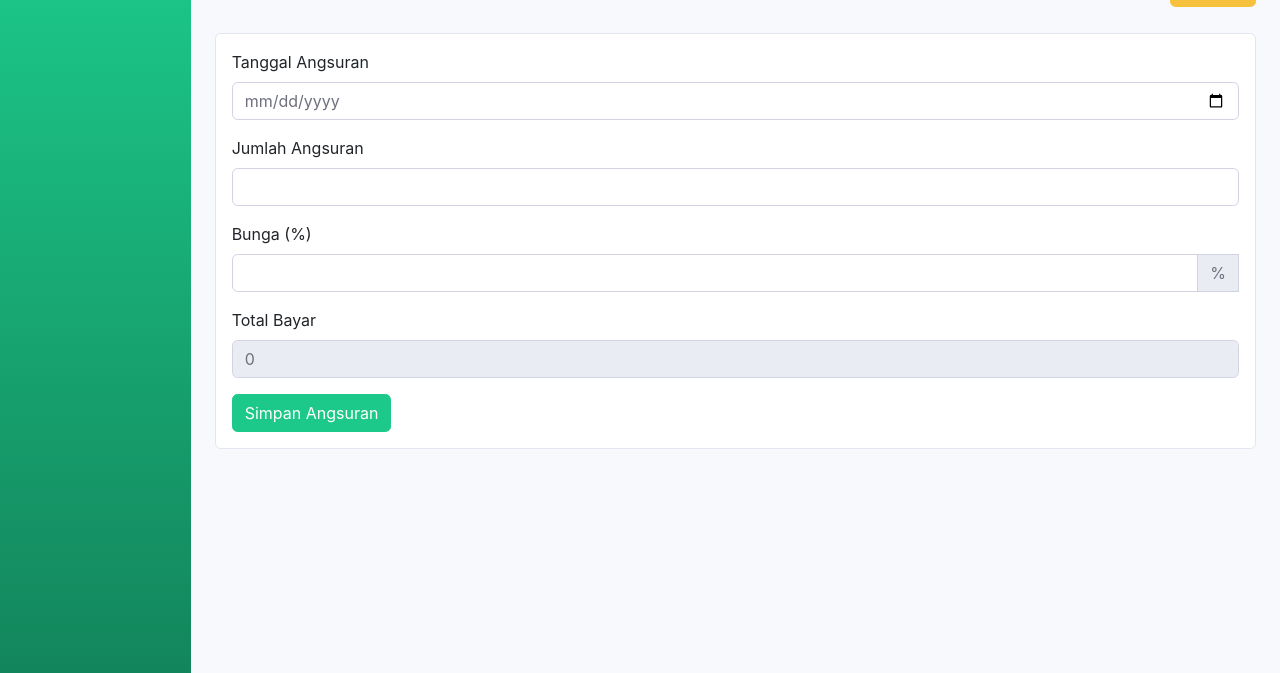
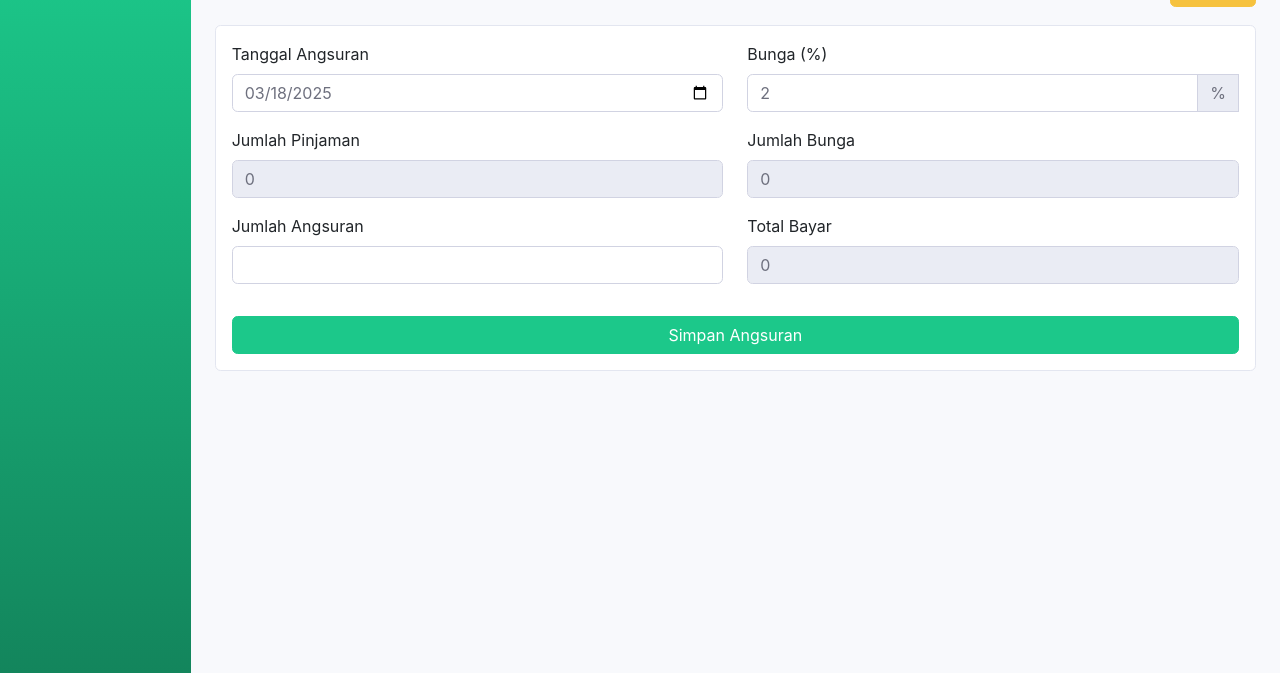
Before and after one commit to dewiyuni/SIKOPDIT, a CodeIgniter 4 app: the page made by app/Views/karyawan/transaksi_pinjaman/tambah_angsuran.php in a window 1280 px wide. Shown: the part 127-800 px from the top of the page. Run offline with PHP 8.4 and a stand-in for CodeIgniter, Linux system fonts and the light colour scheme; the template is opened without the code that fills it, so the values that code supplies are empty; some libraries are stand-ins or nearby versions.

Commit message:
kurang isi detail total bunga didapat

```diff
--- a/app/Views/karyawan/transaksi_pinjaman/tambah_angsuran.php
+++ b/app/Views/karyawan/transaksi_pinjaman/tambah_angsuran.php
@@ -2,52 +2,80 @@
 
 <?= $this->section('content') ?>
 <div class="container">
-    <div class="d-flex justify-content-between align-items-center">
+    <div class="d-flex justify-content-between align-items-center mb-3">
         <h3>Tambah Angsuran - <?= esc($pinjaman->nama) ?></h3>
         <a href="<?= site_url('karyawan/transaksi_pinjaman/') ?>" class="btn btn-warning">Kembali</a>
     </div>
+
     <?php if (session()->getFlashdata('error')): ?>
         <div class="alert alert-danger">
             <?= session()->getFlashdata('error') ?>
         </div>
     <?php endif; ?>
-    <br>
+
     <div class="card p-3">
         <form method="post" action="<?= site_url('karyawan/transaksi_pinjaman/simpan_angsuran') ?>">
             <?= csrf_field() ?>
             <input type="hidden" name="id_pinjaman" value="<?= esc($pinjaman->id_pinjaman) ?>">
 
-            <div class="form-group">
+            <div class="row">
+                <!-- Kolom Kiri -->
+                <div class="col-md-6">
+                    <div class="form-group mb-3">
                         <label for="tanggal_angsuran">Tanggal Angsuran</label>
-                <input type="date" name="tanggal_angsuran" class="form-control" required>
+                        <input type="date" name="tanggal_angsuran" class="form-control" required
+                            value="<?= date('Y-m-d') ?>">
                     </div>
 
-            <div class="form-group">
+                    <div class="form-group mb-3">
+                        <label for="jumlah_pinjaman">Jumlah Pinjaman</label>
+                        <input type="text" id="jumlah_pinjaman" class="form-control"
+                            value="<?= number_format($pinjaman->jumlah_pinjaman, 0, ',', '.') ?>" readonly>
+                        <input type="hidden" name="jumlah_pinjaman" id="jumlah_pinjaman_hidden"
+                            value="<?= esc($pinjaman->jumlah_pinjaman) ?>">
+                    </div>
+
+                    <div class="form-group mb-3">
                         <label for="jumlah_angsuran">Jumlah Angsuran</label>
                         <input type="text" id="jumlah_angsuran" class="form-control" required
-                    oninput="formatRibuan(this, 'jumlah_angsuran_hidden'); hitungTotalBayar();" autocomplete="off">
+                            oninput="formatRibuan(this, 'jumlah_angsuran_hidden'); hitungTotalBayar();"
+                            autocomplete="off">
                         <input type="hidden" name="jumlah_angsuran" id="jumlah_angsuran_hidden">
                     </div>
+                </div>
 
-            <div class="form-group">
+                <!-- Kolom Kanan -->
+                <div class="col-md-6">
+                    <div class="form-group mb-3">
                         <label for="bunga">Bunga (%)</label>
                         <div class="input-group">
                             <input type="text" id="bunga" class="form-control" required
-                        oninput="formatBunga(this); hitungTotalBayar();">
+                                oninput="formatBunga(this); hitungTotalBayar();" value="2">
                             <div class="input-group-append">
                                 <span class="input-group-text">%</span>
                             </div>
-                    <input type="hidden" name="bunga" id="bunga_hidden">
+                            <input type="hidden" name="bunga" id="bunga_hidden" value="2">
                         </div>
                     </div>
 
-            <div class="form-group">
+                    <div class="form-group mb-3">
+                        <label for="jumlah_bunga">Jumlah Bunga</label>
+                        <input type="text" id="jumlah_bunga" class="form-control" readonly>
+                    </div>
+
+                    <div class="form-group mb-3">
                         <label for="total_bayar">Total Bayar</label>
                         <input type="text" id="total_bayar" class="form-control" readonly>
                         <input type="hidden" name="total_bayar" id="total_bayar_hidden">
                     </div>
+                </div>
+            </div>
 
-            <button type="submit" class="btn btn-success">Simpan Angsuran</button>
+            <div class="row mt-3">
+                <div class="col-12">
+                    <button type="submit" class="btn btn-success btn-block w-100">Simpan Angsuran</button>
+                </div>
+            </div>
         </form>
     </div>
 </div>
@@ -81,16 +109,20 @@
     }
 
     function hitungTotalBayar() {
-        // Ambil nilai jumlah angsuran
+        // Ambil nilai jumlah angsuran dan jumlah pinjaman
         const jumlahAngsuran = parseInt(document.getElementById("jumlah_angsuran_hidden").value || 0);
+        const jumlahPinjaman = parseInt(document.getElementById("jumlah_pinjaman_hidden").value || 0);
 
         // Ambil nilai bunga (dalam persen)
         const bungaPersen = parseFloat(document.getElementById("bunga_hidden").value || 0);
 
-        // Hitung jumlah bunga
-        const jumlahBunga = jumlahAngsuran * (bungaPersen / 100);
+        // Hitung jumlah bunga berdasarkan jumlah pinjaman
+        const jumlahBunga = Math.round(jumlahPinjaman * (bungaPersen / 100));
 
-        // Hitung total bayar
+        // Tampilkan jumlah bunga dengan format ribuan
+        document.getElementById("jumlah_bunga").value = jumlahBunga.toString().replace(/\B(?=(\d{3})+(?!\d))/g, ".");
+
+        // Hitung total bayar = jumlah angsuran + jumlah bunga
         const totalBayar = jumlahAngsuran + jumlahBunga;
 
         // Tampilkan total bayar dengan format ribuan
@@ -100,6 +132,10 @@
 
     // Inisialisasi perhitungan saat halaman dimuat
     document.addEventListener("DOMContentLoaded", function () {
+        // Set nilai default untuk bunga (2%)
+        document.getElementById("bunga").value = "2";
+        document.getElementById("bunga_hidden").value = "2";
+
         hitungTotalBayar();
     });
 </script>
```
Also changed, not shown: app/Views/karyawan/transaksi_pinjaman/detail.php (+5 -4 lines). Lines whose indentation alone changed are shown as unchanged.
